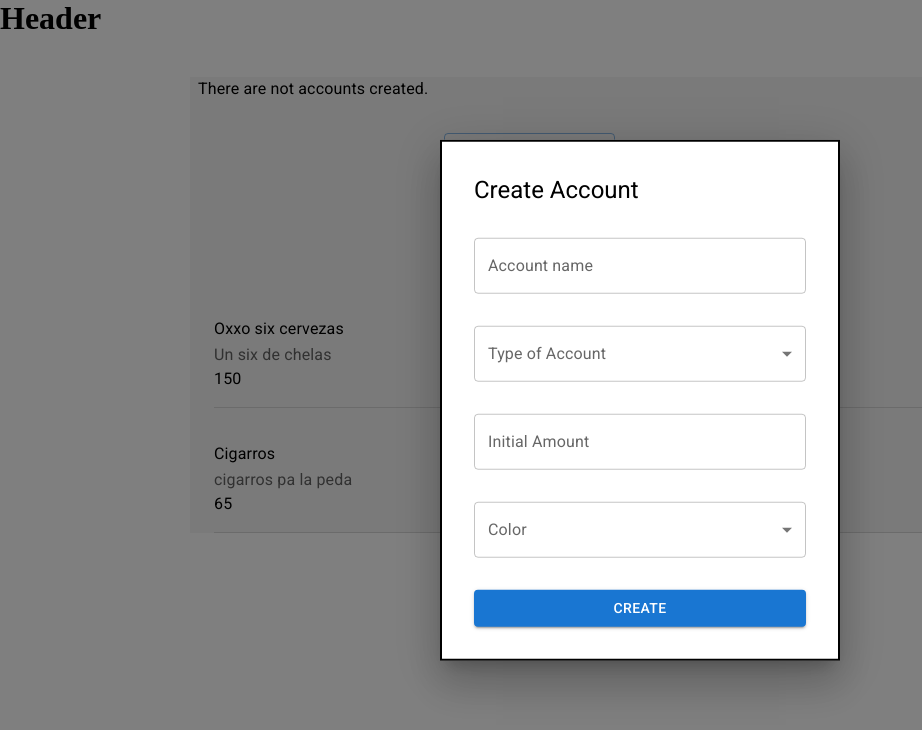
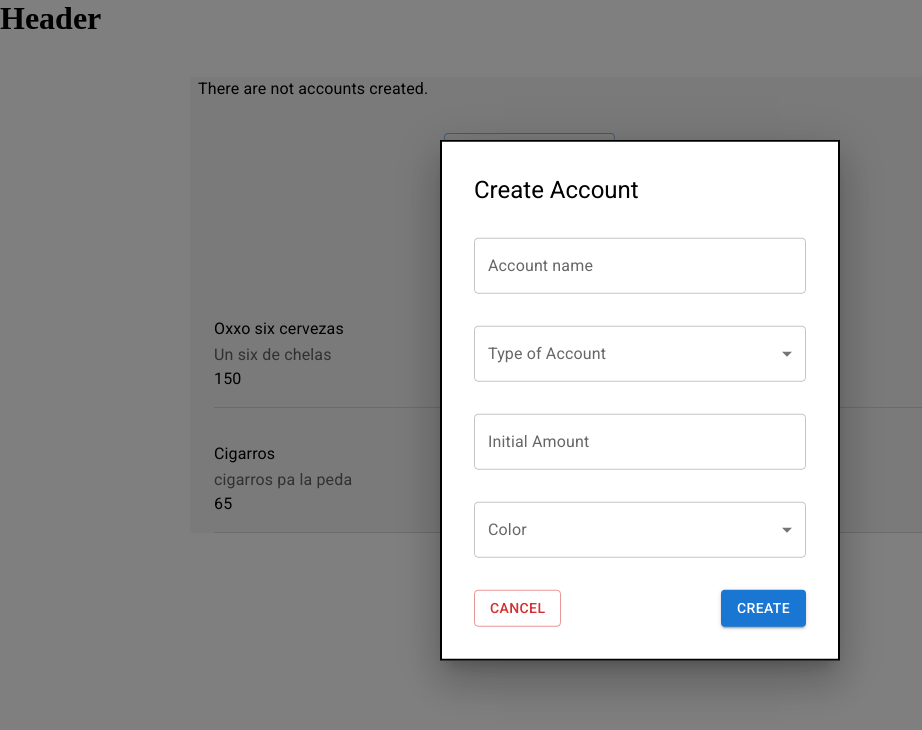
Before and after one commit to RafaelMoro/Personal-Finance, a React app: page / in a window 1280 px wide. Both pictures are taken after a click on the button "CREATE ACCOUNT". Shown: the top 730 px of the page, without its empty margins (0-922 px from the left). Built offline with nearby package versions, Linux system fonts and the light colour scheme.

Commit message:
[ADD] - The styles of the modal were passed to a module exporting that object. The component Confirmation was created used when the deletion of an account happens.

```diff
--- a/src/components/Account.jsx
+++ b/src/components/Account.jsx
@@ -1,15 +1,21 @@
-import React from 'react'
+import React, { useState, useEffect } from 'react'
 import { Paper, Typography, Grid, IconButton } from '@mui/material'
 import DeleteIcon from '@mui/icons-material/DeleteOutlined'
-import EditIcon from '@mui/icons-material/EditOutlined';
+import EditIcon from '@mui/icons-material/EditOutlined'
 
-import { formatNumberToCurrency } from '../utils/formatNumberToCurrency'
+import { formatNumberToCurrency } from '@utils/formatNumberToCurrency'
+import { Confirmation } from '@components/Confirmation'
 import '@styles/components/accounts.scss'
 
 const Account = ({ account, launchModal }) => {
-  const [initialAmountFormated, setInitialAmountFormated] = React.useState(null)
+  const [initialAmountFormated, setInitialAmountFormated] = useState(null)
+  const [toggleModal, setToggleModal] = useState(false)
 
-  React.useEffect(() => {
+  const handleToggleModal = () => {
+    setToggleModal(!toggleModal)
+  }
+
+  useEffect(() => {
     setInitialAmountFormated(formatNumberToCurrency(account.initialAmount))
   }, [account.initialAmount])
 
@@ -22,7 +28,7 @@ const Account = ({ account, launchModal }) => {
             <IconButton aria-label="edit" onClick={() => launchModal('Edit', account)}>
               <EditIcon />
             </IconButton>
-            <IconButton aria-label="delete">
+            <IconButton aria-label="delete" onClick={handleToggleModal}>
               <DeleteIcon sx={{ color: 'red' }} />
             </IconButton>
           </div>
@@ -32,6 +38,7 @@ const Account = ({ account, launchModal }) => {
           </div>
         </Paper>
       </Grid>
+      { toggleModal && <Confirmation open={toggleModal} close={handleToggleModal} component="account" action="Delete" /> }
     </>
   )
 }
--- /dev/null
+++ b/src/components/Confirmation.jsx
@@ -0,0 +1,17 @@
+import React from 'react'
+import { Modal, Box, TextField, Button, Typography } from '@mui/material'
+import { modalStyles } from '@styles/components/modalStyles'
+
+const Confirmation = ({ component, action, open, close }) => {
+  return (
+    <Modal open={open} onClose={close}>
+      <Box sx={modalStyles} >
+        <Typography variant="h5" component="p" > Are you sure you want to delete the {component} ? </Typography>
+        <Button variant="outlined" onClick={close} color="secondary" > Cancel </Button>
+        <Button variant="contained" color="error" > {action} </Button>
+      </Box>
+    </Modal>
+  )
+}
+
+export {Confirmation}
--- a/src/containers/AccountModal.jsx
+++ b/src/containers/AccountModal.jsx
@@ -5,20 +5,7 @@ import { Modal, Box, TextField, Button, Typography } from '@mui/material'
 
 import { createAccounts, modifyAccount } from '../redux/slices/accounts.slice'
 import { SelectInput } from '@components/SelectInput'
-
-const boxStyle = {
-  position: 'absolute',
-  top: '50%',
-  left: '50%',
-  transform: 'translate( -50%, -50%)',
-  width: 400,
-  bgcolor: 'background.paper',
-  border: '2px solid #000',
-  boxShadow: 24,
-  p: 4,
-  display: 'grid',
-  gap: 4
-}
+import { modalStyles, boxButtonsStyles } from '@styles/components/modalStyles'
 
 const TYPE_ACCOUNT_OPTIONS = ['Debit', 'Credit', 'Food Voucher', 'Savings']
 const COLOR_OPTIONS = ['Red', 'White', 'Blue', 'Black', 'Grey']
@@ -56,14 +43,17 @@ const AccountModal = ({ accountModal, close }) => {
 
   return (
     <Modal open={accountModal.modal} onClose={() => close('')}>
-      <Box sx={boxStyle} component="form" onSubmit={handleSubmit}>
+      <Box sx={modalStyles} component="form" onSubmit={handleSubmit}>
         <Typography variant="h5" component="p" >{accountModal.type} Account </Typography>
 
         <TextField name="accountName" variant="outlined" label="Account name" defaultValue={account ? account.name : ""}  />
         <SelectInput name="type" id="typeAccount" labelName="Type of Account" value={account?.type} options={TYPE_ACCOUNT_OPTIONS} />
         <TextField name="initialAmount" variant="outlined" label="Initial Amount" defaultValue={account ? account.initialAmount : ""} />
         <SelectInput name="color" id="color" labelName="Color" value={account?.color} options={COLOR_OPTIONS} />
-        <Button variant="contained" type='submit'> {accountModal.type} </Button>
+        <Box sx={boxButtonsStyles} className="buttons">
+          <Button variant="outlined" onClick={() => close('')} color="error" > Cancel </Button>
+          <Button variant="contained" type='submit'> {accountModal.type} </Button>
+        </Box>
       </Box>
     </Modal>
   )
--- /dev/null
+++ b/src/styles/components/modalStyles.js
@@ -0,0 +1,18 @@
+export const modalStyles = {
+  position: 'absolute',
+  top: '50%',
+  left: '50%',
+  transform: 'translate( -50%, -50%)',
+  width: 400,
+  bgcolor: 'background.paper',
+  border: '2px solid #000',
+  boxShadow: 24,
+  p: 4,
+  display: 'grid',
+  gap: 4
+}
+
+export const boxButtonsStyles = {
+  display: 'flex',
+  justifyContent: 'space-between'
+}
```
